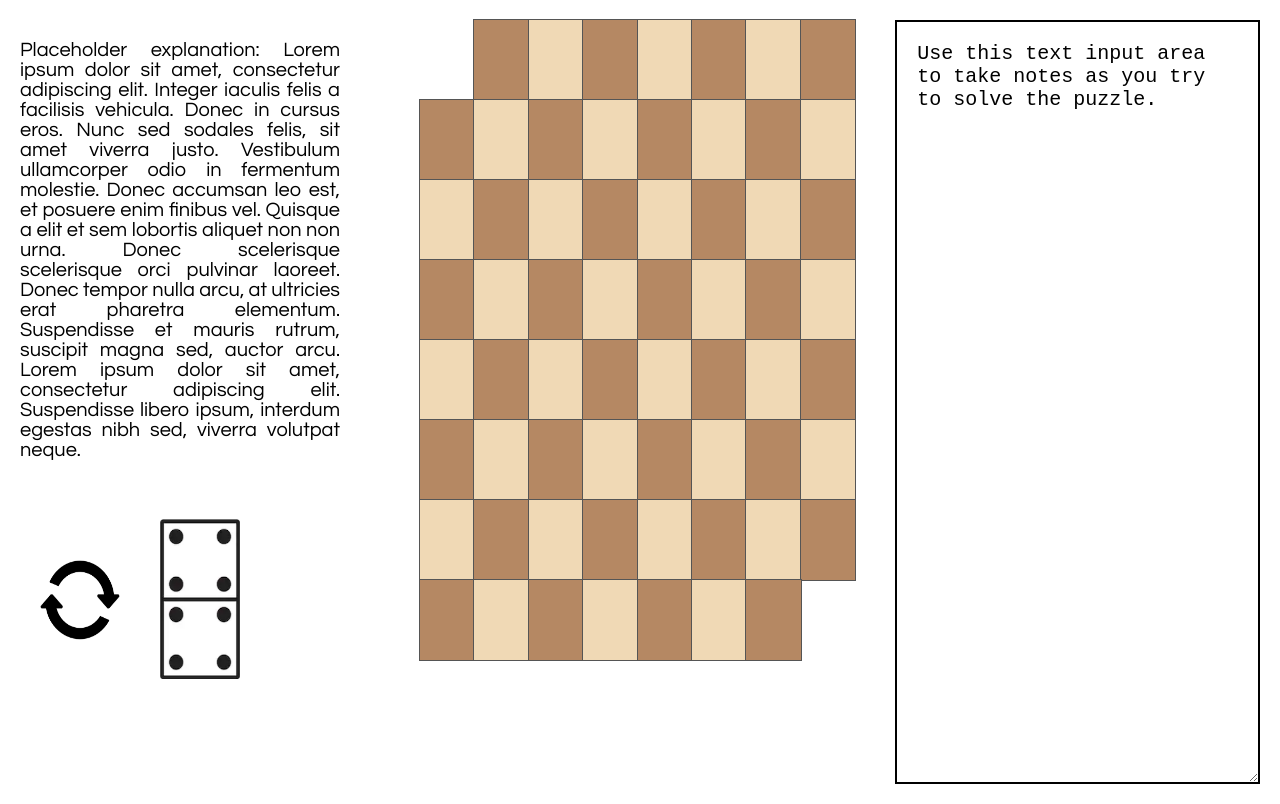
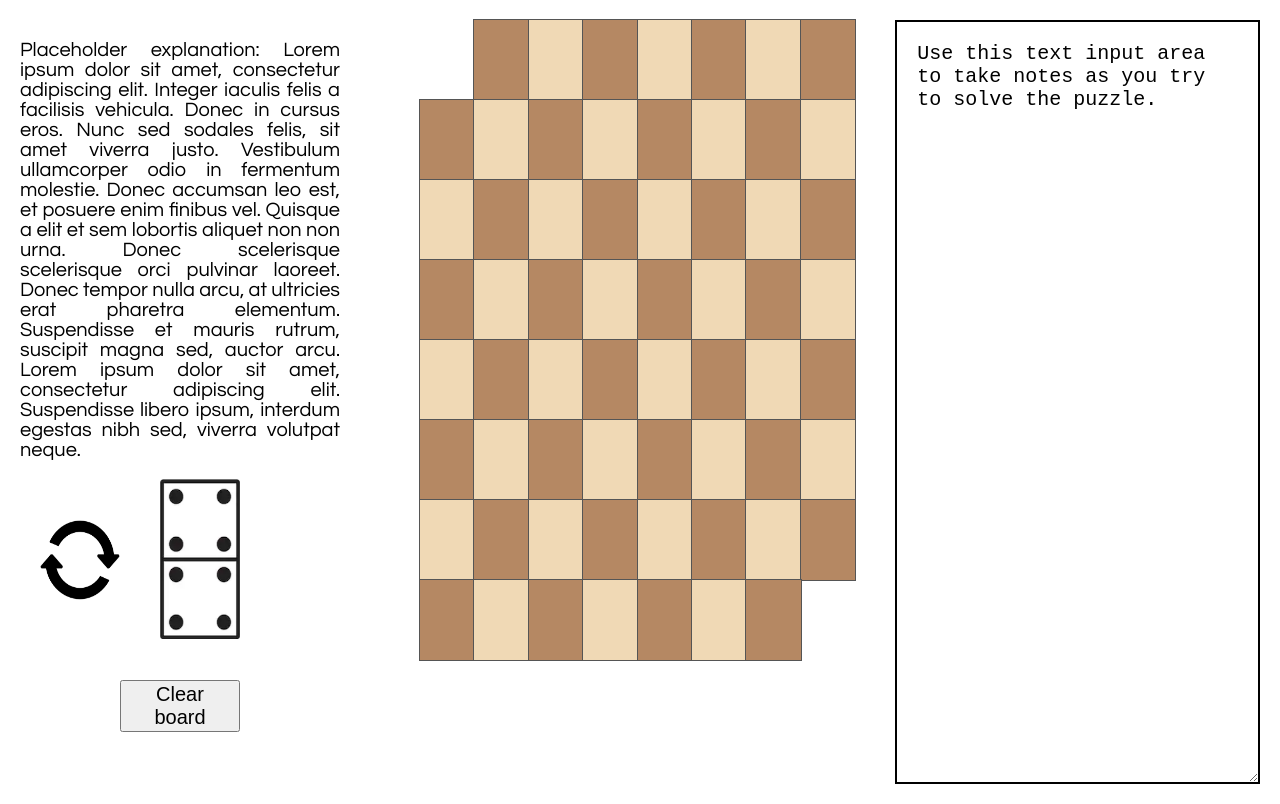
Before and after one commit to satojk/mutilated-checkerboard, a React app in the folder app/: page / in a window 1280 px wide. Built offline with nearby package versions, Linux system fonts and the light colour scheme.

Commit message:
Add Clear Board functionality
This required lifting the board state (dominoes) up to the App state.

```diff
--- a/app/src/index.css
+++ b/app/src/index.css
@@ -76,8 +76,17 @@ ol, ul {
 .domino-reservoir {
   display: flex;
   align-items: center;
-  height: 30vh;
+  height: 20vh;
   width: 40vh;
+}
+
+.clear-board {
+  position: relative;
+  top: 5vh;
+  left: 12.5vh;
+  width: 15vh;
+  font-size: 20px;
+  cursor: pointer;
 }
 
 .rotator {
@@ -92,12 +101,14 @@ ol, ul {
   z-index: -1;
   height: 20vh;
   width: 10vh;
+  cursor: pointer;
 }
 
 .horizontal-domino {
   z-index: -1;
   height: 10vh;
   width: 20vh;
+  cursor: pointer;
 }
 
 .notepad {
--- a/app/src/index.js
+++ b/app/src/index.js
@@ -77,13 +77,141 @@ function Square(props) {
   );
 }
 
-class Board extends React.Component {
+function Board(props) {
+  let squares = [];
+  for (let i = 0; i < 8; i++) {
+    for (let j = 0; j < 8; j++) {
+      squares.push(<Square key={i*8 + j}
+                           i={i}
+                           j={j}
+                           dominoes={props.dominoes}
+                           onDrop={(item) => props.addDomino(i, j, item)}
+                   />
+      );
+    }
+  }
+  return (
+    <div className='board-outline'>
+      {squares}
+    </div>
+  );
+}
+
+function Rotator(props) {
+  return (
+    <img
+      className='rotator'
+      src={rotator}
+      alt='rotator'
+      onClick={props.onClick}
+    />
+  );
+}
+
+function VerticalDomino(props) {
+  const [{ isDragging }, drag] = useDrag({
+    item: {
+      type: ItemTypes.VERTICALDOMINO,
+      props: props,
+    },
+    collect: (monitor) => ({
+      isDragging: !!monitor.isDragging()
+    })
+  })
+
+  let className = 'vertical-domino';
+
+  return (
+    <div ref={drag}>
+      <img
+        className={className}
+        src={verticalDominoImg}
+        alt='vertical domino'
+      />
+    </div>
+  )
+}
+
+function HorizontalDomino(props) {
+  const [{ isDragging }, drag] = useDrag({
+    item: {
+      type: ItemTypes.HORIZONTALDOMINO,
+      props: props
+    },
+    collect: (monitor) => ({
+      isDragging: !!monitor.isDragging()
+    })
+  })
+
+  let className = 'horizontal-domino';
+
+  return (
+  <div ref={drag}>
+    <img
+      className={className}
+      src={horizontalDominoImg}
+      alt='horizontal domino'
+    />
+  </div>
+  )
+}
+
+class DominoReservoir extends React.Component {
   constructor(props) {
     super(props);
-    let falseValues = [];
-    for (let i = 0; i < 64; i++) {
-      falseValues.push(false);
+    this.rotateDomino = this.rotateDomino.bind(this);
+    this.state = {
+      horizontal: false,
     }
+  }
+
+  rotateDomino() {
+    this.setState({
+      horizontal: !this.state.horizontal,
+    });
+  }
+
+  render() {
+    let domino = this.state.horizontal ? <HorizontalDomino onDrag={()=>{}} /> : <VerticalDomino onDrag={()=>{}} />;
+    return (
+      <div>
+        <div className='domino-reservoir'>
+          <Rotator onClick={this.rotateDomino}/>
+          {domino}
+        </div>
+        <div>
+          <button onClick={this.props.onClick} className='clear-board' >
+            Clear board
+          </button>
+        </div>
+      </div>
+    )
+  }
+}
+
+class Notepad extends React.Component {
+  constructor(props) {
+    super(props);
+    this.handleChange = this.handleChange.bind(this);
+    this.state = {
+      value: 'Use this text input area to take notes as you try to solve the puzzle.'
+    };
+  }
+
+  handleChange(event) {
+    this.setState({value: event.target.value});
+  }
+
+  render() {
+    return (
+      <textarea className='notepad' value={this.state.value} onChange={this.handleChange} />
+    )
+  }
+}
+
+class App extends React.Component {
+  constructor(props) {
+    super(props);
     this.state = {
       dominoes: {
         vertical: [],
@@ -101,6 +229,15 @@ class Board extends React.Component {
     }
     this.setState({
       dominoes: newDominoes,
+    })
+  }
+
+  clearDominoes() {
+    this.setState({
+      dominoes: {
+        vertical: [],
+        horizontal: [],
+      },
     })
   }
 
@@ -130,129 +267,6 @@ class Board extends React.Component {
   }
 
   render() {
-    let squares = [];
-    for (let i = 0; i < 8; i++) {
-      for (let j = 0; j < 8; j++) {
-        squares.push(<Square key={i*8 + j}
-                             i={i}
-                             j={j}
-                             dominoes={this.state.dominoes}
-                             onDrop={(item) => this.addDomino(i, j, item)}
-                     />
-        );
-      }
-    }
-    return (
-      <div className='board-outline'>
-        {squares}
-      </div>
-    );
-  }
-}
-
-function Rotator(props) {
-  return (
-    <img
-      className='rotator'
-      src={rotator}
-      alt='rotator'
-      onClick={props.onClick}
-    />
-  );
-}
-
-function VerticalDomino(props) {
-  const [{ isDragging }, drag] = useDrag({
-    item: {
-      type: ItemTypes.VERTICALDOMINO,
-      props: props,
-    },
-    collect: (monitor) => ({
-      isDragging: !!monitor.isDragging()
-    })
-  })
-
-  return (
-    <div ref={drag}>
-      <img
-        className='vertical-domino'
-        src={verticalDominoImg}
-        alt='vertical domino'
-      />
-    </div>
-  )
-}
-
-function HorizontalDomino(props) {
-  const [{ isDragging }, drag] = useDrag({
-    item: {
-      type: ItemTypes.HORIZONTALDOMINO,
-      props: props
-    },
-    collect: (monitor) => ({
-      isDragging: !!monitor.isDragging()
-    })
-  })
-
-  return (
-  <div ref={drag}>
-    <img
-      className='horizontal-domino'
-      src={horizontalDominoImg}
-      alt='horizontal domino'
-    />
-  </div>
-  )
-}
-
-class DominoReservoir extends React.Component {
-  constructor(props) {
-    super(props);
-    this.rotateDomino = this.rotateDomino.bind(this);
-    this.state = {
-      horizontal: false,
-    }
-  }
-
-  rotateDomino() {
-    this.setState({
-      horizontal: !this.state.horizontal,
-    });
-  }
-
-  render() {
-    let domino = this.state.horizontal ? <HorizontalDomino onDrag={()=>{}} /> : <VerticalDomino onDrag={()=>{}} />;
-    return (
-      <div className='domino-reservoir'>
-        <Rotator onClick={this.rotateDomino}/>
-        {domino}
-      </div>
-    )
-  }
-}
-
-class Notepad extends React.Component {
-  constructor(props) {
-    super(props);
-    this.handleChange = this.handleChange.bind(this);
-    this.state = {
-      value: 'Use this text input area to take notes as you try to solve the puzzle.'
-    };
-  }
-
-  handleChange(event) {
-    this.setState({value: event.target.value});
-  }
-
-  render() {
-    return (
-      <textarea className='notepad' value={this.state.value} onChange={this.handleChange} />
-    )
-  }
-}
-
-class App extends React.Component {
-  render() {
     return (
       <DndProvider backend={HTML5Backend}>
         <div style={{display: 'flex'}}>
@@ -261,9 +275,12 @@ class App extends React.Component {
               Placeholder explanation:
               Lorem ipsum dolor sit amet, consectetur adipiscing elit. Integer iaculis felis a facilisis vehicula. Donec in cursus eros. Nunc sed sodales felis, sit amet viverra justo. Vestibulum ullamcorper odio in fermentum molestie. Donec accumsan leo est, et posuere enim finibus vel. Quisque a elit et sem lobortis aliquet non non urna. Donec scelerisque scelerisque orci pulvinar laoreet. Donec tempor nulla arcu, at ultricies erat pharetra elementum. Suspendisse et mauris rutrum, suscipit magna sed, auctor arcu. Lorem ipsum dolor sit amet, consectetur adipiscing elit. Suspendisse libero ipsum, interdum egestas nibh sed, viverra volutpat neque.
             </p>
-            <DominoReservoir />
+            <DominoReservoir onClick={() => {this.clearDominoes()}} />
           </div>
-          <Board />
+          <Board
+            dominoes={this.state.dominoes}
+            addDomino={(i, j, item) => {this.addDomino(i, j, item)}}
+          />
           <Notepad />
         </div>
       </DndProvider>
```
Also changed, not shown: 1 other file.
